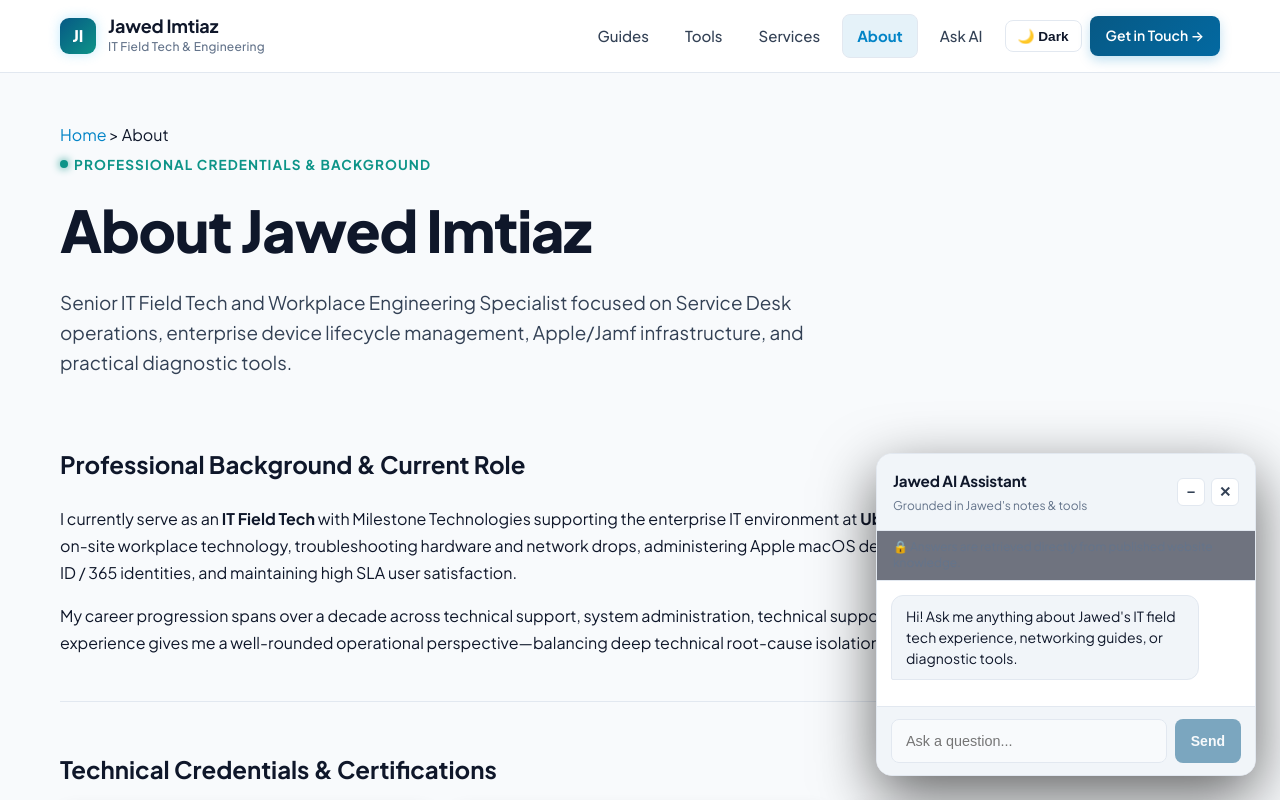
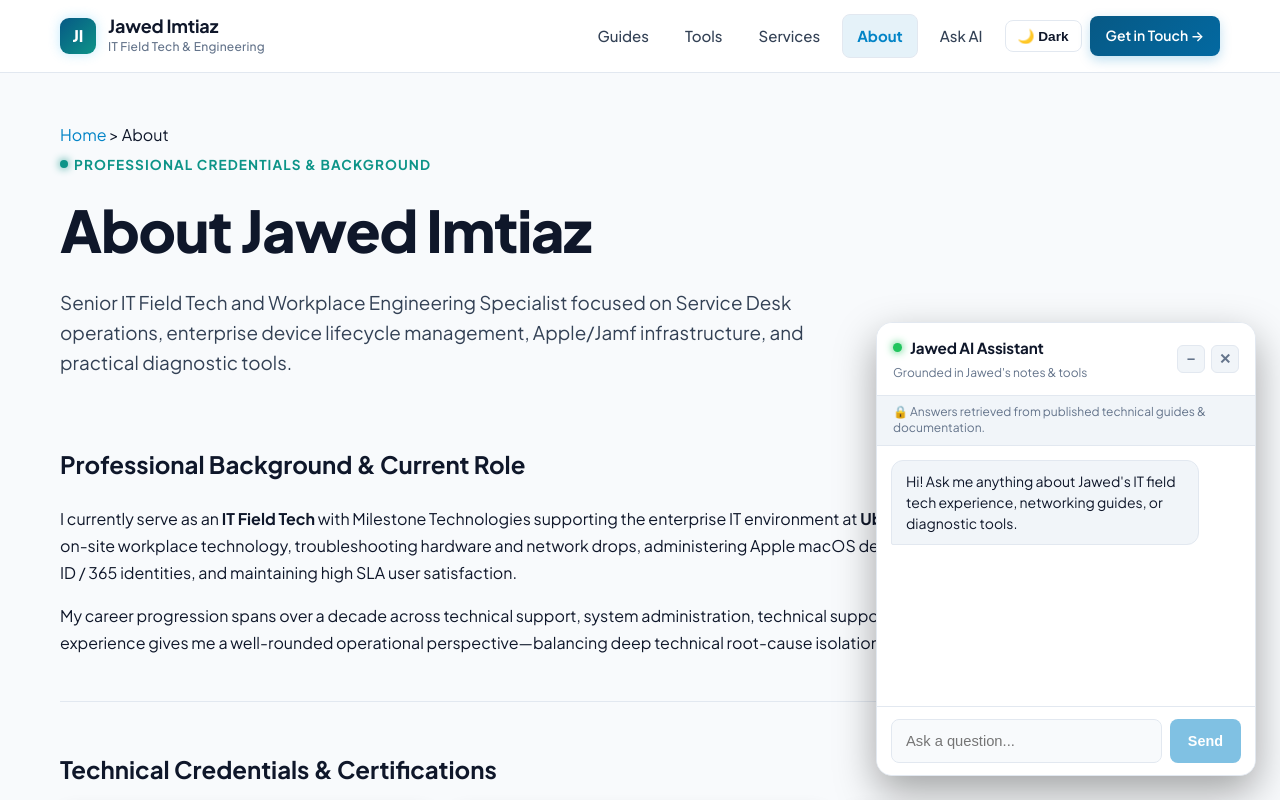
Before and after one commit to jawedimtiaz/jawed-website, a React (Vite) app: page /about in a window 1280 px wide. Both pictures are taken after a click on the button "💬 Ask Jawed AI". Shown: the top 800 px of the page. Built offline with nearby package versions, Linux system fonts and the light colour scheme.

Commit message:
feat: implement minimized state for Jawed AI widget
Update the widget UI with a compact minimized bar and improved styling. Refactor internal state management to handle minimized vs. open states more effectively.

```diff
--- a/src/components/JawedAiWidget.tsx
+++ b/src/components/JawedAiWidget.tsx
@@ -11,10 +11,9 @@ interface Message {
   userQuery?: string;
 }
 
-type WidgetState = 'closed' | 'minimized' | 'open';
-
 export const JawedAiWidget: React.FC = () => {
-  const [widgetState, setWidgetState] = useState<WidgetState>('closed');
+  const [isOpen, setIsOpen] = useState<boolean>(false);
+  const [isMinimized, setIsMinimized] = useState<boolean>(false);
   const [query, setQuery] = useState('');
   const [loading, setLoading] = useState(false);
   const [messages, setMessages] = useState<Message[]>([
@@ -29,10 +28,10 @@ export const JawedAiWidget: React.FC = () => {
   const location = useLocation();
 
   useEffect(() => {
-    if (widgetState === 'open') {
+    if (isOpen && !isMinimized) {
       messagesEndRef.current?.scrollIntoView({ behavior: 'smooth' });
     }
-  }, [messages, widgetState]);
+  }, [messages, isOpen, isMinimized]);
 
   // Hide widget on dedicated /ai page
   if (location.pathname.startsWith('/ai')) {
@@ -44,14 +43,14 @@ export const JawedAiWidget: React.FC = () => {
     if (!userText || loading) return;
 
     const userMsgId = `user-${Date.now()}`;
-    setMessages(prev => [...prev, { id: userMsgId, role: 'user', content: userText }]);
+    setMessages((prev) => [...prev, { id: userMsgId, role: 'user', content: userText }]);
     setQuery('');
     setLoading(true);
 
     try {
       const result = await askJawedAi(userText);
       const assistantMsgId = `assistant-${Date.now()}`;
-      setMessages(prev => [
+      setMessages((prev) => [
         ...prev,
         {
           id: assistantMsgId,
@@ -62,14 +61,14 @@ export const JawedAiWidget: React.FC = () => {
           userQuery: result.userQuery || userText,
         },
       ]);
-    } catch (err) {
+    } catch {
       const errorMsgId = `err-${Date.now()}`;
-      setMessages(prev => [
+      setMessages((prev) => [
         ...prev,
         {
           id: errorMsgId,
           role: 'assistant',
-          content: "Sorry, I ran into an error while processing that question. Please try again.",
+          content: 'Sorry, I ran into an error while processing that question. Please try again.',
         },
       ]);
     } finally {
@@ -77,46 +76,105 @@ export const JawedAiWidget: React.FC = () => {
     }
   };
 
+  const openWidget = () => {
+    setIsOpen(true);
+    setIsMinimized(false);
+  };
+
+  const closeWidget = () => {
+    setIsOpen(false);
+    setIsMinimized(false);
+  };
+
+  const toggleMinimize = () => {
+    setIsMinimized((prev) => !prev);
+  };
+
   return (
     <div className="jawed-ai-widget">
-      {/* Closed / Minimized Launcher Button */}
-      {widgetState !== 'open' && (
+      {/* 1. Closed State: Floating Action Launcher Trigger Pill */}
+      {!isOpen && (
         <button
           className="jawed-ai-toggle"
           type="button"
           aria-expanded="false"
           aria-label="Open Jawed AI Assistant"
-          onClick={() => setWidgetState('open')}
+          onClick={openWidget}
         >
           💬 Ask Jawed AI
         </button>
       )}
 
-      {/* Main Floating Chat Panel */}
-      {widgetState === 'open' && (
+      {/* 2. Minimized State: Compact Bottom Bar */}
+      {isOpen && isMinimized && (
+        <div
+          className="jawed-ai-minimized-bar"
+          onClick={openWidget}
+          role="button"
+          tabIndex={0}
+          onKeyDown={(e) => e.key === 'Enter' && openWidget()}
+        >
+          <div className="jawed-ai-minimized-info">
+            <span className="online-indicator" aria-hidden="true" />
+            <strong>Jawed AI Assistant</strong>
+          </div>
+          <div className="jawed-ai-header-actions">
+            <button
+              className="jawed-ai-action-btn"
+              type="button"
+              aria-label="Expand Assistant"
+              title="Expand"
+              onClick={(e) => {
+                e.stopPropagation();
+                openWidget();
+              }}
+            >
+              ▲
+            </button>
+            <button
+              className="jawed-ai-action-btn"
+              type="button"
+              aria-label="Close Assistant"
+              title="Close"
+              onClick={(e) => {
+                e.stopPropagation();
+                closeWidget();
+              }}
+            >
+              ✕
+            </button>
+          </div>
+        </div>
+      )}
+
+      {/* 3. Open State: Full Dialog */}
+      {isOpen && !isMinimized && (
         <div className="jawed-ai-panel" role="region" aria-label="Jawed AI Assistant">
-          {/* Distinct Header Bar */}
+          {/* Header Bar */}
           <div className="jawed-ai-widget-header">
             <div className="jawed-ai-header-titles">
-              <strong>Jawed AI Assistant</strong>
+              <div style={{ display: 'flex', alignItems: 'center', gap: '8px' }}>
+                <span className="online-indicator" aria-hidden="true" />
+                <strong>Jawed AI Assistant</strong>
+              </div>
               <span>Grounded in Jawed's notes &amp; tools</span>
             </div>
             <div className="jawed-ai-header-actions">
               <button
                 className="jawed-ai-action-btn"
                 type="button"
-                aria-label="Minimize Jawed AI Assistant"
+                aria-label="Minimize Assistant"
                 title="Minimize"
-                onClick={() => setWidgetState('minimized')}
+                onClick={toggleMinimize}
               >
                 −
               </button>
               <button
                 className="jawed-ai-action-btn"
                 type="button"
-                aria-label="Close Jawed AI Assistant"
+                aria-label="Close Assistant"
                 title="Close"
-                onClick={() => setWidgetState('closed')}
+                onClick={closeWidget}
               >
                 ✕
               </button>
@@ -124,10 +182,10 @@ export const JawedAiWidget: React.FC = () => {
           </div>
 
           <div className="jawed-ai-widget-privacy">
-            🔒 Answers are retrieved directly from published website knowledge.
+            🔒 Answers retrieved from published technical guides &amp; documentation.
           </div>
 
-          {/* Contained Scrollable Message History Container */}
+          {/* Contained Scrollable Message History */}
           <div
             className="jawed-ai-widget-messages"
             role="log"
@@ -139,20 +197,23 @@ export const JawedAiWidget: React.FC = () => {
               <div key={m.id} className={`jawed-ai-widget-message ${m.role}`}>
                 <div>{m.content}</div>
 
-                {/* Pre-filled Contact Button on Knowledge Base Fallback */}
+                {/* Interactive Direct Contact Button on Knowledge Fallback */}
                 {m.isFallback && (
                   <div style={{ marginTop: '10px' }}>
                     <Link
                       to={`/contact?question=${encodeURIComponent(m.userQuery || '')}`}
-                      onClick={() => setWidgetState('closed')}
+                      onClick={closeWidget}
                       className="button button-primary"
                       style={{
-                        fontSize: '0.8rem',
-                        padding: '6px 12px',
+                        fontSize: '0.82rem',
+                        padding: '7px 14px',
                         display: 'inline-flex',
                         alignItems: 'center',
                         gap: '6px',
                         textDecoration: 'none',
+                        borderRadius: '8px',
+                        background: '#0284c7',
+                        color: '#ffffff',
                       }}
                     >
                       ✉️ Ask Jawed Directly →
@@ -160,15 +221,15 @@ export const JawedAiWidget: React.FC = () => {
                   </div>
                 )}
 
-                {/* Referenced Documentation Source Link Chips */}
+                {/* Documentation Source Chips */}
                 {m.sources && m.sources.length > 0 && (
                   <div className="jawed-ai-widget-sources" style={{ marginTop: '8px' }}>
-                    <small style={{ fontWeight: 600, color: 'var(--muted)' }}>Sources:</small>
+                    <small style={{ fontWeight: 600, color: 'var(--text-muted)' }}>Sources:</small>
                     {m.sources.map((src, sIdx) => (
                       <Link
                         key={sIdx}
                         to={src.url}
-                        onClick={() => setWidgetState('closed')}
+                        onClick={closeWidget}
                         style={{ display: 'block', fontSize: '0.8rem', color: 'var(--accent)', marginTop: '2px' }}
                       >
                         {src.title}
@@ -180,7 +241,10 @@ export const JawedAiWidget: React.FC = () => {
             ))}
 
             {loading && (
-              <div className="jawed-ai-widget-message assistant" style={{ fontStyle: 'italic', color: 'var(--muted)' }}>
+              <div
+                className="jawed-ai-widget-message assistant"
+                style={{ fontStyle: 'italic', color: 'var(--text-muted)' }}
+              >
                 Searching documentation...
               </div>
             )}
--- a/src/index.css
+++ b/src/index.css
@@ -855,6 +855,7 @@ select:focus-visible {
   bottom: 24px;
   right: 24px;
   z-index: 1000;
+  max-width: calc(100vw - 32px);
 }
 
 .jawed-ai-toggle {
@@ -878,24 +879,56 @@ select:focus-visible {
   box-shadow: 0 12px 28px rgba(56, 189, 248, 0.45);
 }
 
+/* Minimized State Compact Bar */
+.jawed-ai-minimized-bar {
+  width: 340px;
+  max-width: calc(100vw - 32px);
+  padding: 12px 16px;
+  display: flex;
+  align-items: center;
+  justify-content: space-between;
+  border: 1px solid var(--border);
+  border-radius: 12px;
+  background: var(--surface);
+  box-shadow: 0 12px 32px rgba(0, 0, 0, 0.3);
+  cursor: pointer;
+}
+
+.jawed-ai-minimized-info {
+  display: flex;
+  align-items: center;
+  gap: 8px;
+  color: var(--text);
+  font-size: 0.92rem;
+}
+
+.online-indicator {
+  width: 9px;
+  height: 9px;
+  border-radius: 50%;
+  background-color: #22c55e;
+  box-shadow: 0 0 8px #22c55e;
+  display: inline-block;
+  flex-shrink: 0;
+}
+
 .jawed-ai-panel {
   width: 380px;
   max-width: calc(100vw - 32px);
-  max-height: 580px;
   display: flex;
   flex-direction: column;
-  border: 1px solid var(--line);
+  border: 1px solid var(--border);
   border-radius: 16px;
   background: var(--surface);
-  box-shadow: 0 20px 60px rgba(0, 0, 0, 0.6);
+  box-shadow: 0 16px 40px rgba(0, 0, 0, 0.35);
   overflow: hidden;
-  animation: widgetSlideUp 0.3s cubic-bezier(0.16, 1, 0.3, 1) forwards;
+  animation: widgetSlideUp 0.25s cubic-bezier(0.16, 1, 0.3, 1) forwards;
 }
 
 @keyframes widgetSlideUp {
   from {
     opacity: 0;
-    transform: translateY(20px) scale(0.96);
+    transform: translateY(16px) scale(0.97);
   }
   to {
     opacity: 1;
@@ -905,9 +938,9 @@ select:focus-visible {
 
 /* Distinct Header Bar */
 .jawed-ai-widget-header {
-  padding: 14px 16px;
-  background: var(--bg-darker);
-  border-bottom: 1px solid var(--line);
+  padding: 12px 16px;
+  background: var(--surface);
+  border-bottom: 1px solid var(--border);
   display: flex;
   align-items: center;
   justify-content: space-between;
@@ -922,13 +955,13 @@ select:focus-visible {
 
 .jawed-ai-header-titles strong {
   font-size: 0.95rem;
-  color: var(--text-heading);
+  color: var(--text);
   letter-spacing: -0.01em;
 }
 
 .jawed-ai-header-titles span {
   font-size: 0.75rem;
-  color: var(--muted);
+  color: var(--text-muted);
 }
 
 .jawed-ai-header-actions {
@@ -941,9 +974,9 @@ select:focus-visible {
   width: 28px;
   height: 28px;
   border-radius: 6px;
-  border: 1px solid var(--line);
-  background: var(--surface);
-  color: var(--muted-light);
+  border: 1px solid var(--border);
+  background: var(--bg-darker);
+  color: var(--text-muted);
   font-size: 0.9rem;
   font-weight: 700;
   display: flex;
@@ -961,38 +994,38 @@ select:focus-visible {
 
 .jawed-ai-widget-privacy {
   padding: 8px 16px;
-  background: rgba(15, 23, 42, 0.6);
-  border-bottom: 1px solid var(--line-subtle);
+  background: var(--bg-darker);
+  border-bottom: 1px solid var(--border);
   font-size: 0.75rem;
-  color: var(--muted);
+  color: var(--text-muted);
   line-height: 1.35;
 }
 
 /* Contained Scrollable Message Container */
 .jawed-ai-widget-messages {
-  flex: 1;
+  height: 260px;
+  max-height: 260px;
   overflow-y: auto;
-  max-height: 360px;
   padding: 14px;
   display: flex;
   flex-direction: column;
-  gap: 12px;
+  gap: 10px;
   scroll-behavior: smooth;
 }
 
-/* Custom Scrollbars for Dark Slate Aesthetic */
+/* Custom Scrollbars */
 .jawed-ai-widget-messages::-webkit-scrollbar {
-  width: 6px;
+  width: 5px;
 }
 .jawed-ai-widget-messages::-webkit-scrollbar-track {
   background: var(--bg-darker);
 }
 .jawed-ai-widget-messages::-webkit-scrollbar-thumb {
-  background: var(--line);
+  background: var(--border);
   border-radius: 999px;
 }
 .jawed-ai-widget-messages::-webkit-scrollbar-thumb:hover {
-  background: var(--muted);
+  background: var(--text-muted);
 }
 
 .jawed-ai-widget-message {
@@ -1015,7 +1048,7 @@ select:focus-visible {
 .jawed-ai-widget-message.assistant {
   align-self: flex-start;
   background: var(--bg-darker);
-  border: 1px solid var(--line);
+  border: 1px solid var(--border);
   color: var(--text);
   border-bottom-left-radius: 2px;
 }
@@ -1023,8 +1056,8 @@ select:focus-visible {
 /* Spacious & Accessible Input Area */
 .jawed-ai-widget-form {
   padding: 12px 14px;
-  background: var(--bg-darker);
-  border-top: 1px solid var(--line);
+  background: var(--surface);
+  border-top: 1px solid var(--border);
   display: flex;
   flex-direction: column;
   gap: 8px;
@@ -1037,35 +1070,46 @@ select:focus-visible {
 }
 
 .jawed-ai-input-row input {
-  flex: 1;
-  min-height: 44px;
+  height: 44px;
   padding: 10px 14px;
-  font-size: 0.9rem;
+  font-size: 0.92rem;
   border-radius: 8px;
-  border: 1px solid var(--line);
+  border: 1px solid var(--border);
   background: var(--bg);
   color: var(--text);
+  flex: 1;
   outline: none;
   transition: border-color 0.15s ease, box-shadow 0.15s ease;
 }
 
-.jawed-ai-input-row input:focus {
+.jawed-ai-input-row input:focus-visible {
+  outline: 2px solid var(--accent);
+  outline-offset: 2px;
   border-color: var(--accent);
-  box-shadow: 0 0 0 3px rgba(56, 189, 248, 0.2);
 }
 
 .jawed-ai-send-btn {
-  min-height: 44px;
-  padding: 0 16px;
+  height: 44px;
+  padding: 0 18px;
+  font-weight: 600;
+  font-size: 0.9rem;
+  background: #0284c7;
+  color: #ffffff;
   border-radius: 8px;
-  background: var(--accent-dark);
-  color: #ffffff;
-  font-weight: 700;
-  font-size: 0.875rem;
   border: none;
   cursor: pointer;
   transition: all 0.15s ease;
   white-space: nowrap;
+}
+
+.jawed-ai-send-btn:hover:not(:disabled) {
+  background: var(--accent);
+  color: #ffffff;
+}
+
+.jawed-ai-send-btn:disabled {
+  opacity: 0.5;
+  cursor: not-allowed;
 }
 
 .jawed-ai-send-btn:hover:not(:disabled) {
```
